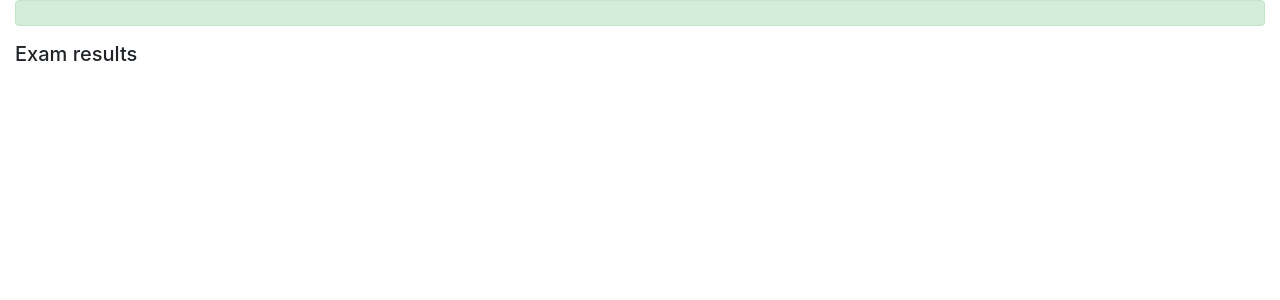
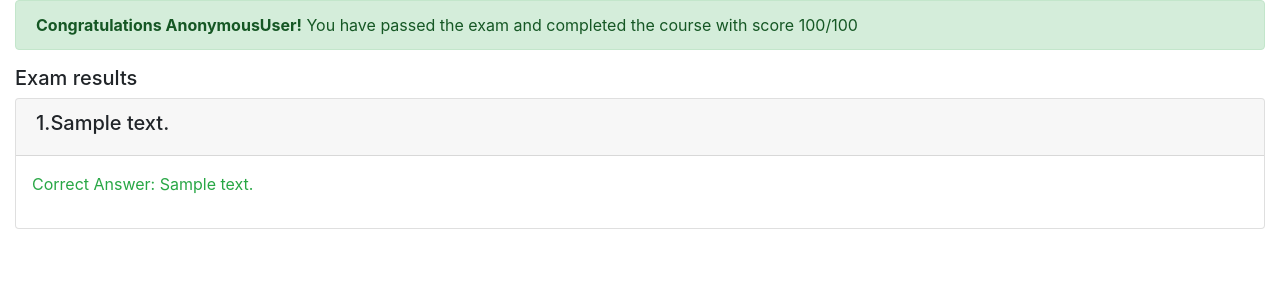
Before and after one commit to cybera3s/online_course, a Django app: page /onlinecourse/course/1/submission/1/result/ in a window 1280 px wide. Shown: the part 56-356 px from the top of the page. Run offline with Django 3.2, Linux system fonts and the light colour scheme; tables that the repository leaves empty hold one stand-in row (values such as "Sample post"); some libraries are stand-ins or nearby versions.

Commit message:
add exam result

```diff
--- a/onlinecourse/templates/onlinecourse/exam_result_bootstrap.html
+++ b/onlinecourse/templates/onlinecourse/exam_result_bootstrap.html
@@ -24,8 +24,8 @@
                     <form class="form-inline" action="{% url 'onlinecourse:login' %}" method="post">
                         {% csrf_token %}
                         <div class="input-group">
-                        <input type="text" class="form-control" placeholder="Username" name="username" >
-                        <input type="password" class="form-control" placeholder="Username" name="psw" >
+                            <input type="text" class="form-control" placeholder="Username" name="username">
+                            <input type="password" class="form-control" placeholder="Username" name="psw">
                             <button class="btn btn-primary" type="submit">Login</button>
                             <a class="btn btn-link" href="{% url 'onlinecourse:registration' %}">Sign Up</a>
                         </div>
@@ -40,17 +40,50 @@
     {% if grade > 80 %}
         <div class="alert alert-success">
             <!--HINT Display passed info -->
+            <strong>Congratulations {{ request.user }}!</strong> You have passed the exam and completed the course with
+            score {{ grade }}/100
+
         </div>
     {% else %}
+
         <div class="alert alert-danger">
-            <!--HINT Display failed info -->
+
+            <strong>Failed Sorry, {{ request.user }}!</strong> You have failed exam with {{ grade }}/100
+
         </div>
         <a class="btn btn-link text-danger" href="{% url 'onlinecourse:course_details' course.id %}">Re-test</a>
+
     {% endif %}
+
     <div class="card-columns-vertical mt-1">
         <h5 class="">Exam results</h5>
         <!--HINT Display exam results-->
+        {% for question in course.get_all_questions %}
+
+            <div class="card mt-1">
+                <div class="card-header">
+                    <h5><span>{{ forloop.counter }}.</span>{{ question.question_text }}</h5>
                 </div>
+                <div class="p-3">
+                    {% for choice in question.choices.all %}
+
+                        {% if choice.is_correct and choice.id not in selected_ids and question.is_multi_choice %}
+                            <p style="color: lightyellow;">Not Selected: {{ choice.choice_text }}</p>
+                        {% elif choice.is_correct %}
+                            <p class="text-success">Correct Answer: {{ choice.choice_text }}</p>
+                        {% else %}
+                            <p class="text-danger">{{ choice.choice_text }}</p>
+                        {% endif %}
+
+                    {% endfor %}
+
+                </div>
+            </div>
+
+        {% endfor %}
+
+    </div>
+
 </div>
 </body>
 </html>
```
Lines whose indentation alone changed are shown as unchanged.
